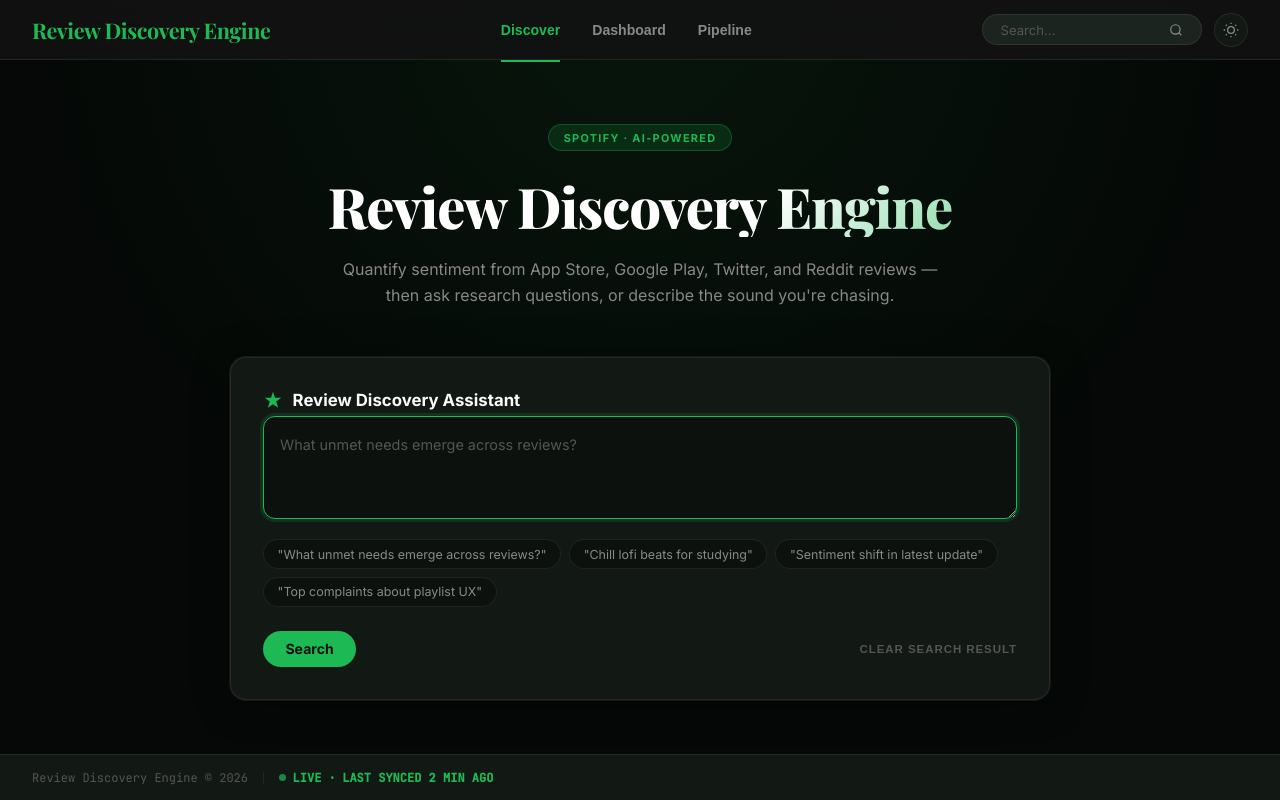
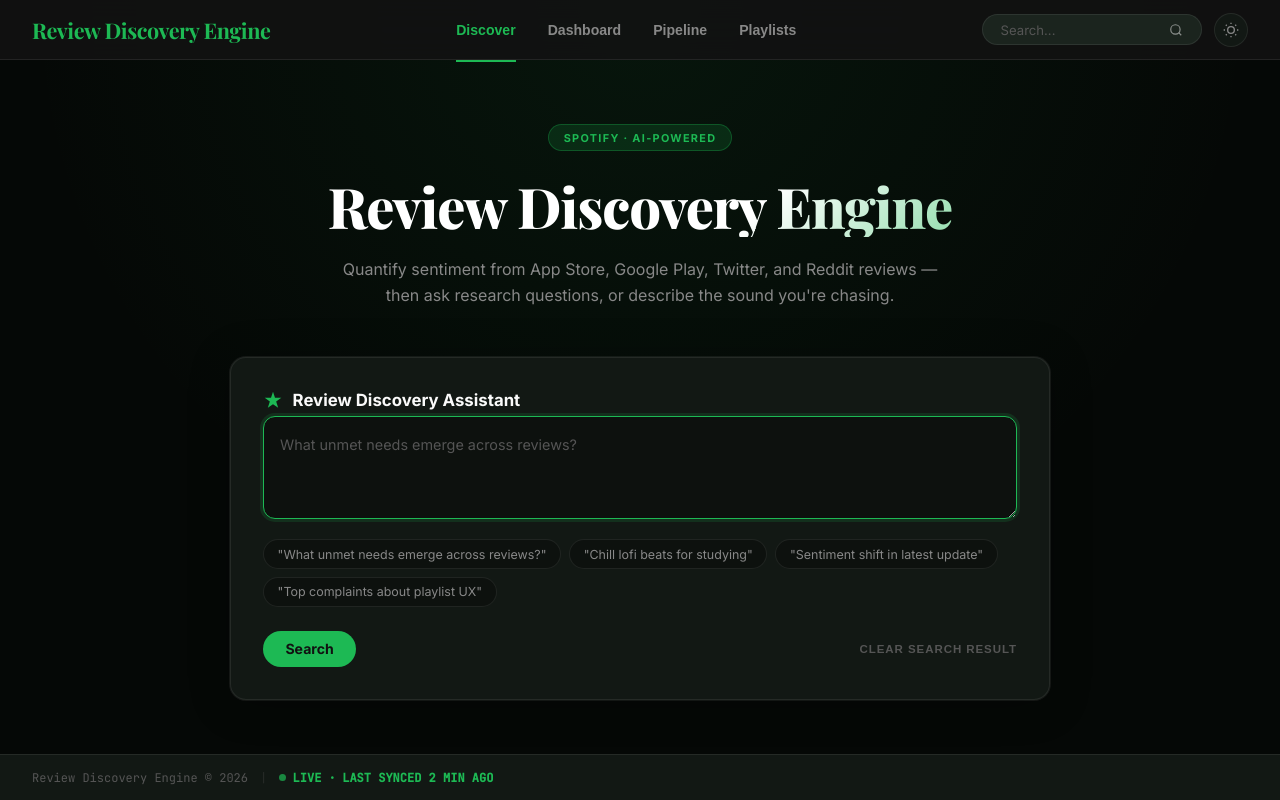
Before and after one commit to soudagarnayan2/NL--Spotify_Review_Discovery_Engine, a plain HTML site: page src/frontend/index.html in a window 1280 px wide. Drawn offline with nearby package versions, Linux system fonts and the light colour scheme; no server answers.

Commit message:
style: restore Playlists tab to navbar

```diff
--- a/src/frontend/index.html
+++ b/src/frontend/index.html
@@ -29,6 +29,7 @@
         <button class="nav-tab active" data-tab="discover" onclick="switchTab('discover')">Discover</button>
         <button class="nav-tab" data-tab="dashboard" onclick="switchTab('dashboard')">Dashboard</button>
         <button class="nav-tab" data-tab="pipeline" onclick="switchTab('pipeline')">Pipeline</button>
+        <button class="nav-tab" data-tab="playlists" onclick="switchTab('playlists')">Playlists</button>
       </div>
     </div>
 
```
